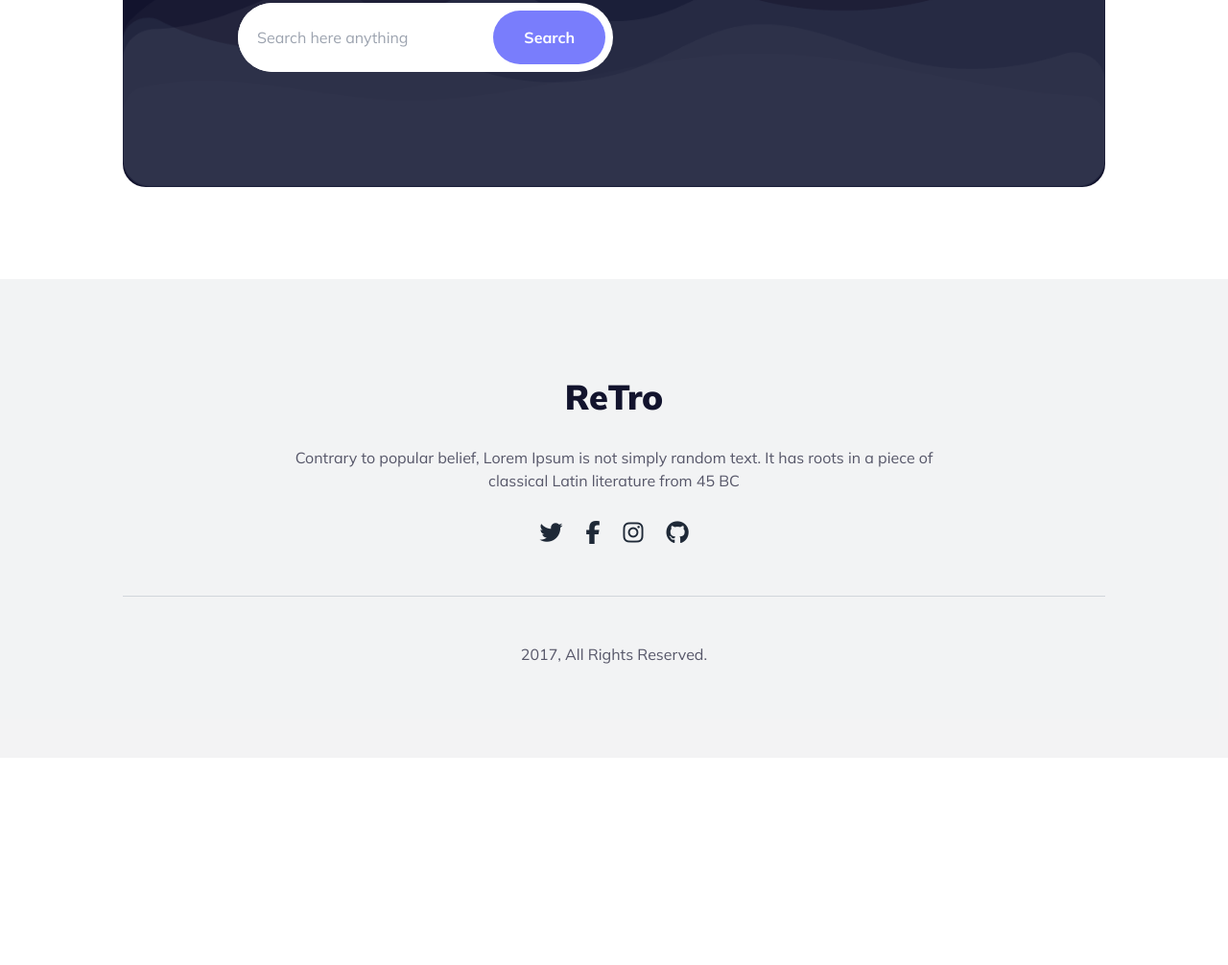
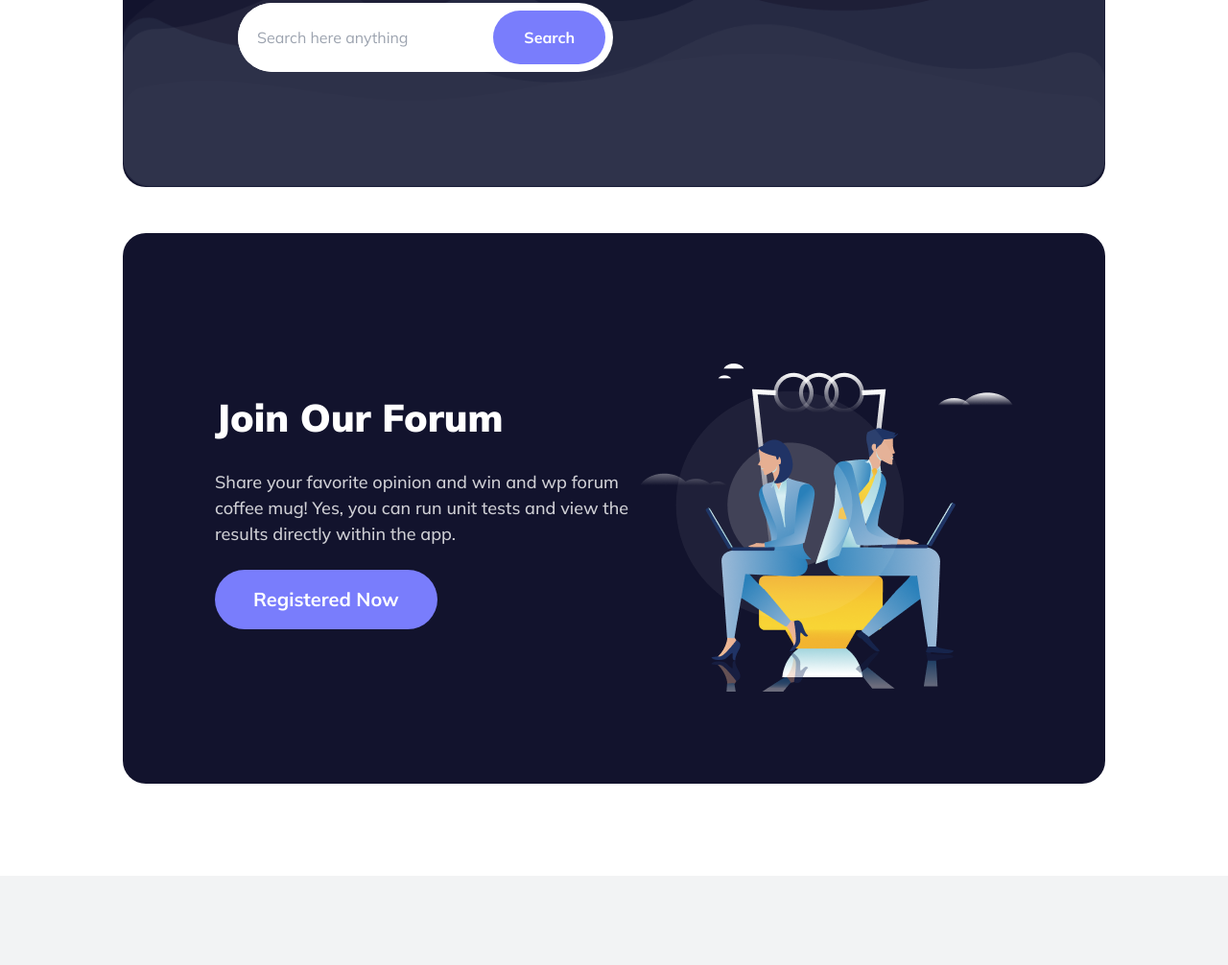
Before and after one commit to Anupam2570632/Flash, a plain HTML site: page index.html in a window 1280 px wide. Shown: the part 775-1781 px from the top of the page at 96% size. Before the commit the page ends 1565 px from the top, so only its background shows below. Drawn offline with nearby package versions, Linux system fonts and the light colour scheme.

Commit message:
forum section added

```diff
--- a/index.html
+++ b/index.html
@@ -34,16 +34,20 @@
                 <ul class="gap-3 hidden md:flex">
                     <li title="Home"
                         class="h-14 w-14 rounded-full border border-[#0307121A] bg-[#12132D08] flex items-center justify-center text-[24px] text-[#12132D99] hover:cursor-pointer hover:bg-[#12132D30]">
-                        <i class="fa-solid fa-house"></i></li>
+                        <i class="fa-solid fa-house"></i>
+                    </li>
                     <li title="Tooltip"
                         class="h-14 w-14 rounded-full border border-[#0307121A] bg-[#12132D08] flex items-center justify-center text-[24px] text-[#12132D99] hover:cursor-pointer hover:bg-[#12132D30]">
-                        <i class="fa-solid fa-pencil"></i></li>
+                        <i class="fa-solid fa-pencil"></i>
+                    </li>
                     <li title="Account"
                         class="h-14 w-14 rounded-full border border-[#0307121A] bg-[#12132D08] flex items-center justify-center text-[24px] text-[#12132D99] hover:cursor-pointer hover:bg-[#12132D30]">
-                        <i class="fa-solid fa-user-plus"></i></li>
+                        <i class="fa-solid fa-user-plus"></i>
+                    </li>
                     <li title="Region"
                         class="h-14 w-14 rounded-full border border-[#0307121A] bg-[#12132D08] flex items-center justify-center text-[24px] text-[#12132D99] hover:cursor-pointer hover:bg-[#12132D30]">
-                        <i class="fa-regular fa-flag"></i></li>
+                        <i class="fa-regular fa-flag"></i>
+                    </li>
                 </ul>
                 <button
                     class="md:py-4 md:px-10 px-4 py-2 rounded-full bg-[#797DFC] text-white font-bold md:text-[20px] text-[16px] hover:bg-[#666ae799] duration-300">
@@ -57,7 +61,8 @@
 
 
         <!-- banner section -->
-        <section class="w-11/12 md:w-4/5 mx-auto bg-[url('./images/bgbanner.png')] bg-bottom bg-no-repeat bg-contain  flex flex-col md:flex-row bg-[#12132D] p-4 gap-6 md:p-24 rounded-3xl items-center mb-6 md:mb-12">
+        <section
+            class="w-11/12 md:w-4/5 mx-auto bg-[url('./images/bgbanner.png')] bg-bottom bg-no-repeat bg-contain  flex flex-col md:flex-row bg-[#12132D] p-4 gap-6 md:p-24 rounded-3xl items-center mb-6 md:mb-12">
             <div class="md:flex-1 w-[100%] md:w-fit space-y-5 p-6">
                 <h1 class="text-[32px] md:text-[64px] font-black text-white">
                     Welcome to the <br><span
@@ -94,15 +99,41 @@
 
         </section>
 
+
+        <!-- forum section -->
+        <section>
+            <div class="bg-[#12132D] w-11/12 md:w-4/5 mx-auto md:p-24 p-6  flex flex-col md:flex-row space-y-10 justify-center items-center rounded-3xl">
+                <div class="flex-1 text-white space-y-6">
+                    <h1 class="text-[30px] md:text-[40px] font-black">
+                        Join Our Forum
+                    </h1>
+                    <p class="text-[18px] font-medium text-[#FFFFFFCC]">
+                        Share your favorite opinion and win and wp forum coffee mug! Yes, you can run unit tests and
+                        view the results directly within the app.
+                    </p>
+                    <button class="py-4 px-10 rounded-full text-white text-[20px] font-bold bg-[#797DFC]">
+                        Registered Now
+                    </button>
+                </div>
+                <div>
+                    <img src="./images/joinforum.png" alt="">
+                </div>
+            </div>
+        </section>
+
+
     </main>
 
+
+    <!-- footer starts here -->
     <footer class="bg-[#12132D0D] mt-24">
         <div class="w-11/12 md:w-4/5 mx-auto py-24 flex flex-col items-center justify-center gap-6">
             <h1 class="text-[36px] font-black text-[#12132D]">
                 ReTro
             </h1>
             <p class="text-[#12132DB2] max-w-[700px] text-center">
-                Contrary to popular belief, Lorem Ipsum is not simply random text. It has roots in a piece of classical Latin literature from 45 BC
+                Contrary to popular belief, Lorem Ipsum is not simply random text. It has roots in a piece of classical
+                Latin literature from 45 BC
             </p>
             <ul class="flex text-[24px] gap-6">
                 <li class="hover:cursor-pointer">
```
